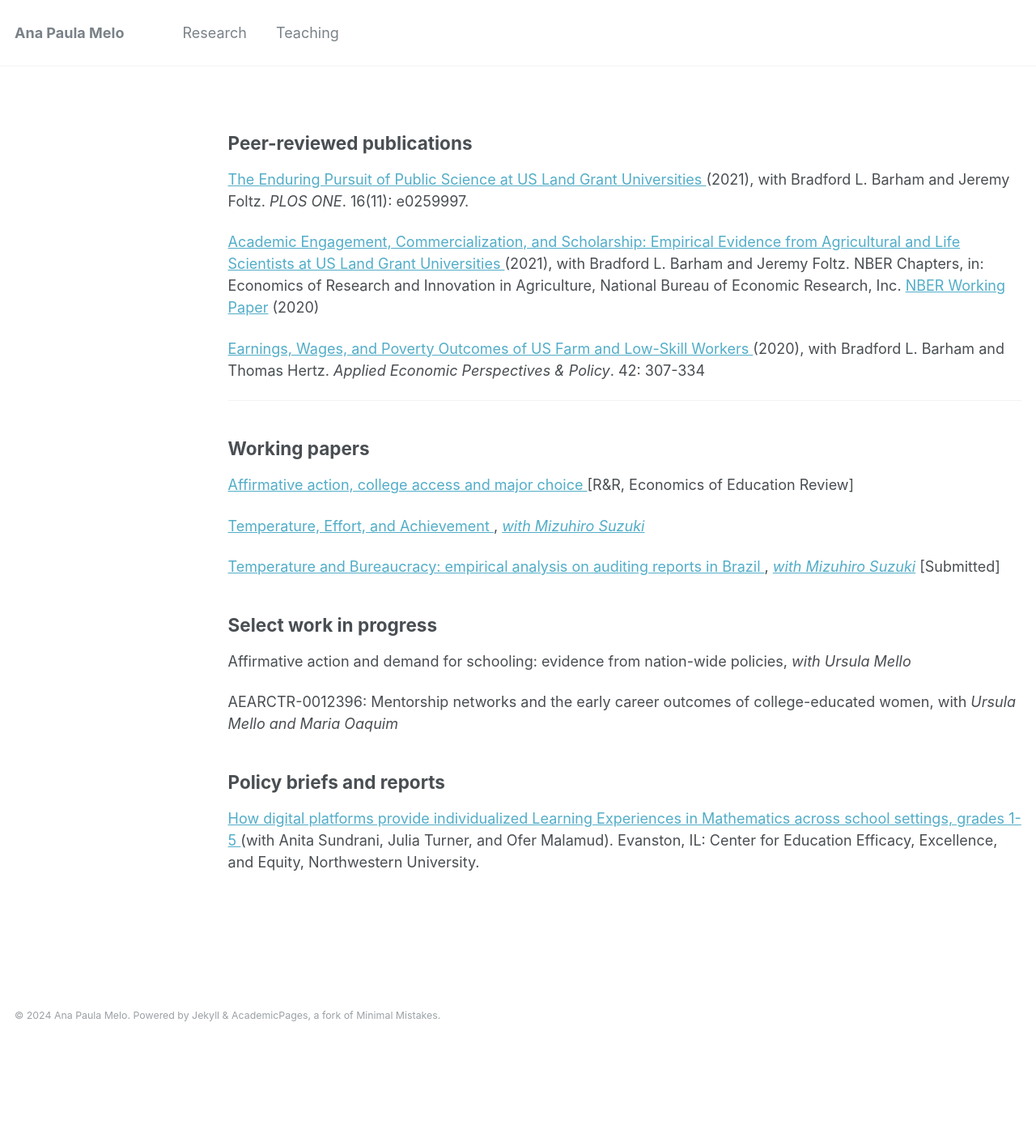
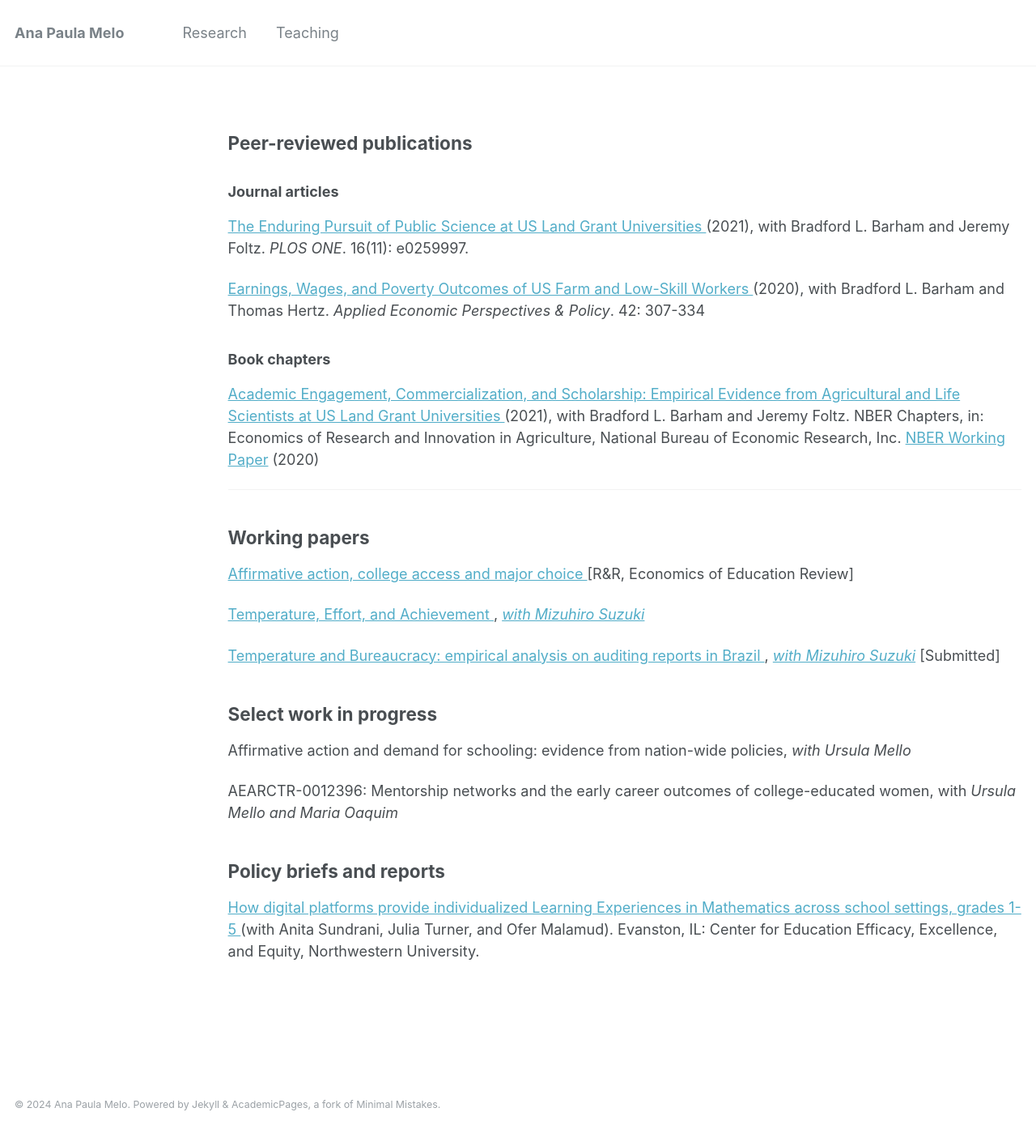
Before and after one commit to anapmelo/anapmelo.github.io, a Jekyll site: the page built from _pages/publications.md, in a window 1280 px wide. Shown: the whole page at 81% size. Built offline with Jekyll 4.4.1, drawn with Linux system fonts in a browser that asks for light colours; before the commit the page ends 1300 px from its top, so only the background shows below that.

Commit message:
Update publications.md

```diff
--- a/_pages/publications.md
+++ b/_pages/publications.md
@@ -6,12 +6,14 @@ author_profile: false
 ---
 
 ## Peer-reviewed publications
+### Journal articles
 <a href="https://journals.plos.org/plosone/article?id=10.1371/journal.pone.0259997"> The Enduring Pursuit of Public Science at US Land Grant Universities </a> (2021), with Bradford L. Barham and Jeremy Foltz. _PLOS ONE_. 16(11): e0259997.
 
+<a href="https://onlinelibrary.wiley.com/doi/abs/10.1002/aepp.13014"> Earnings, Wages, and Poverty Outcomes of US Farm and Low-Skill Workers </a> (2020), with Bradford L. Barham and Thomas Hertz. _Applied Economic Perspectives & Policy_. 42: 307-334
+
+### Book chapters
 <a href="https://press.uchicago.edu/ucp/books/book/chicago/E/bo123177052.html"> Academic Engagement, Commercialization, and Scholarship: Empirical Evidence from Agricultural and Life Scientists at US Land Grant Universities </a>  (2021), with Bradford L. Barham and Jeremy Foltz. NBER Chapters, in: Economics of Research and Innovation in Agriculture, National Bureau of Economic Research, Inc.
 <a href="https://www.nber.org/papers/w26688"> NBER Working Paper</a> (2020)
-
-<a href="https://onlinelibrary.wiley.com/doi/abs/10.1002/aepp.13014"> Earnings, Wages, and Poverty Outcomes of US Farm and Low-Skill Workers </a> (2020), with Bradford L. Barham and Thomas Hertz. _Applied Economic Perspectives & Policy_. 42: 307-334
 
 ---
 
```
